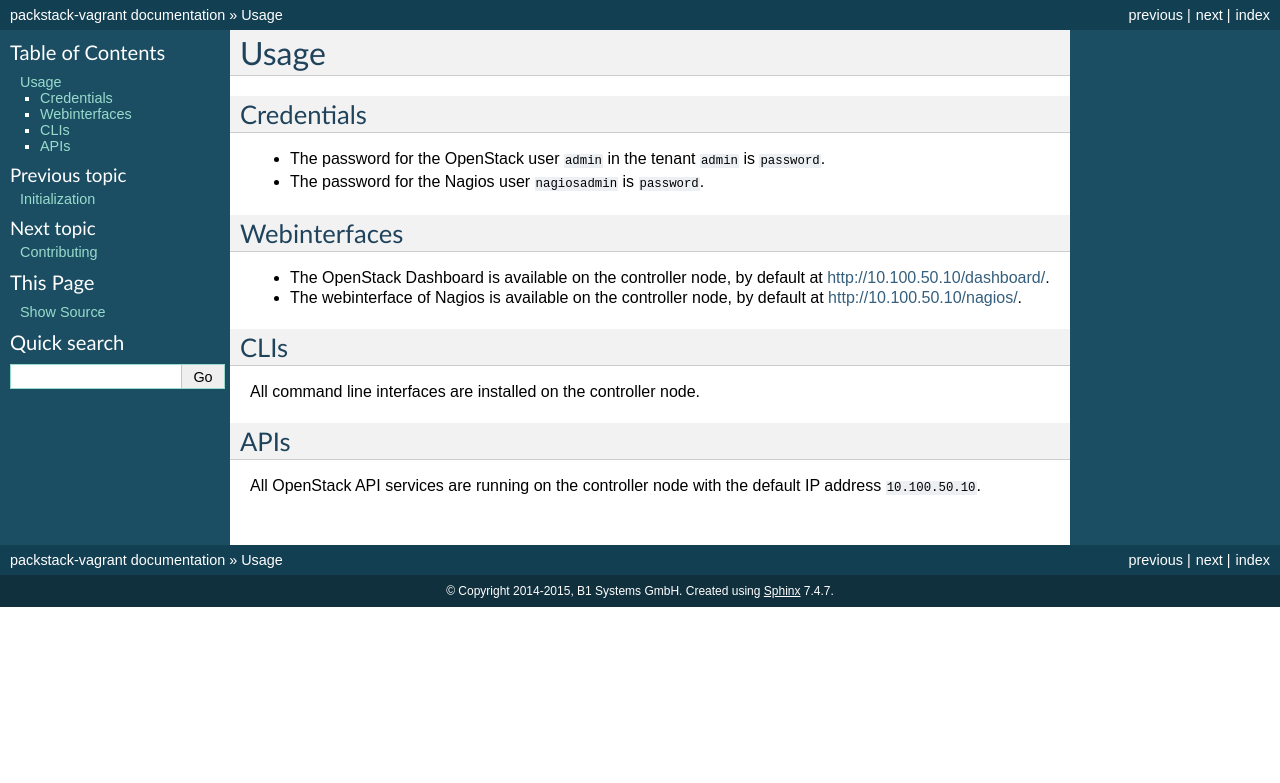
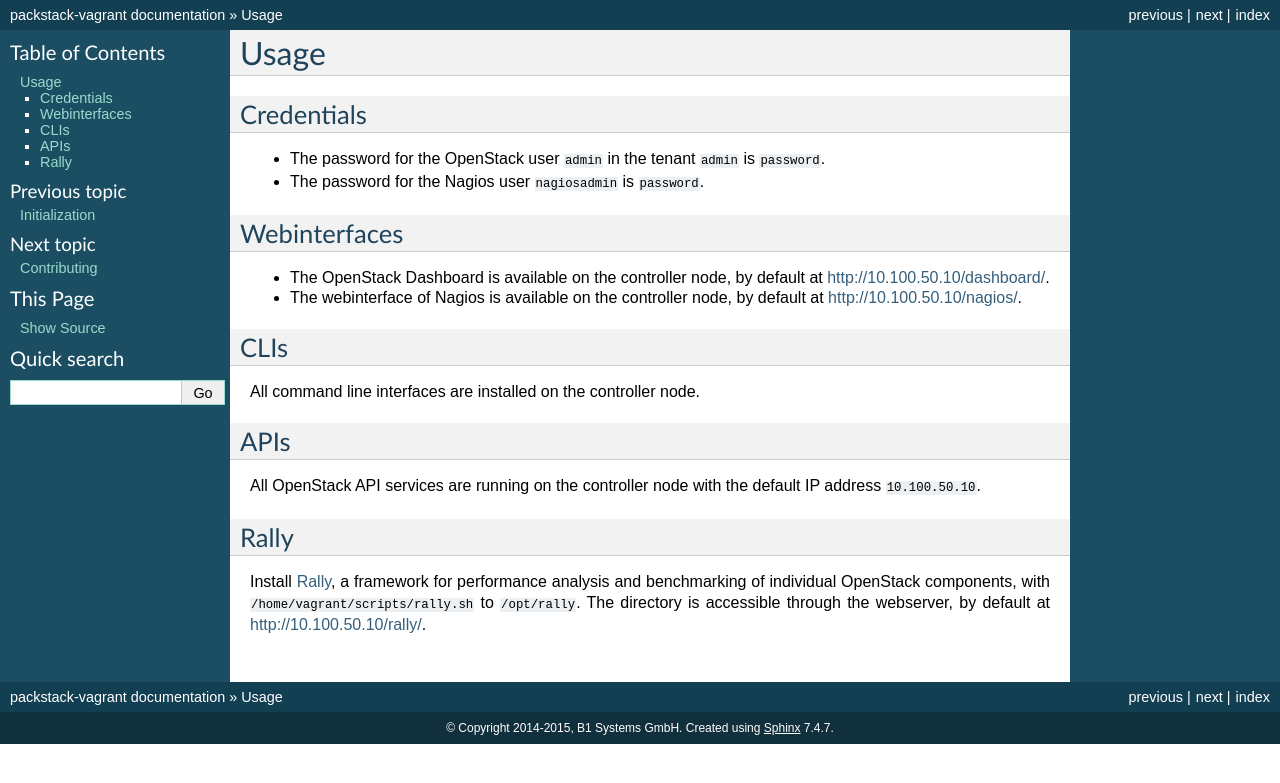
Before and after one commit to stackforge/packstack-vagrant, a Sphinx documentation site: the page built from doc/source/usage.rst, in a window 1280 px wide. Shown: the top 783 px of the page. Built offline with Sphinx 7.4.7, drawn with Linux system fonts in a browser that asks for light colours.

Commit message:
Add rally alias to the webserver
Change-Id: Id97067bb284ad01eb18e9c71ff48e037e7f10f07

```diff
--- a/doc/source/usage.rst
+++ b/doc/source/usage.rst
@@ -27,3 +27,11 @@
 
 All OpenStack API services are running on the controller node with the
 default IP address ``10.100.50.10``.
+
+Rally
+-----
+
+Install `Rally <https://github.com/openstack/rally>`_, a framework for
+performance analysis and benchmarking of individual OpenStack components,
+with ``/home/vagrant/scripts/rally.sh`` to ``/opt/rally``. The directory
+is accessible through the webserver, by default at http://10.100.50.10/rally/.
```
Also changed, not shown: 2 other files.
